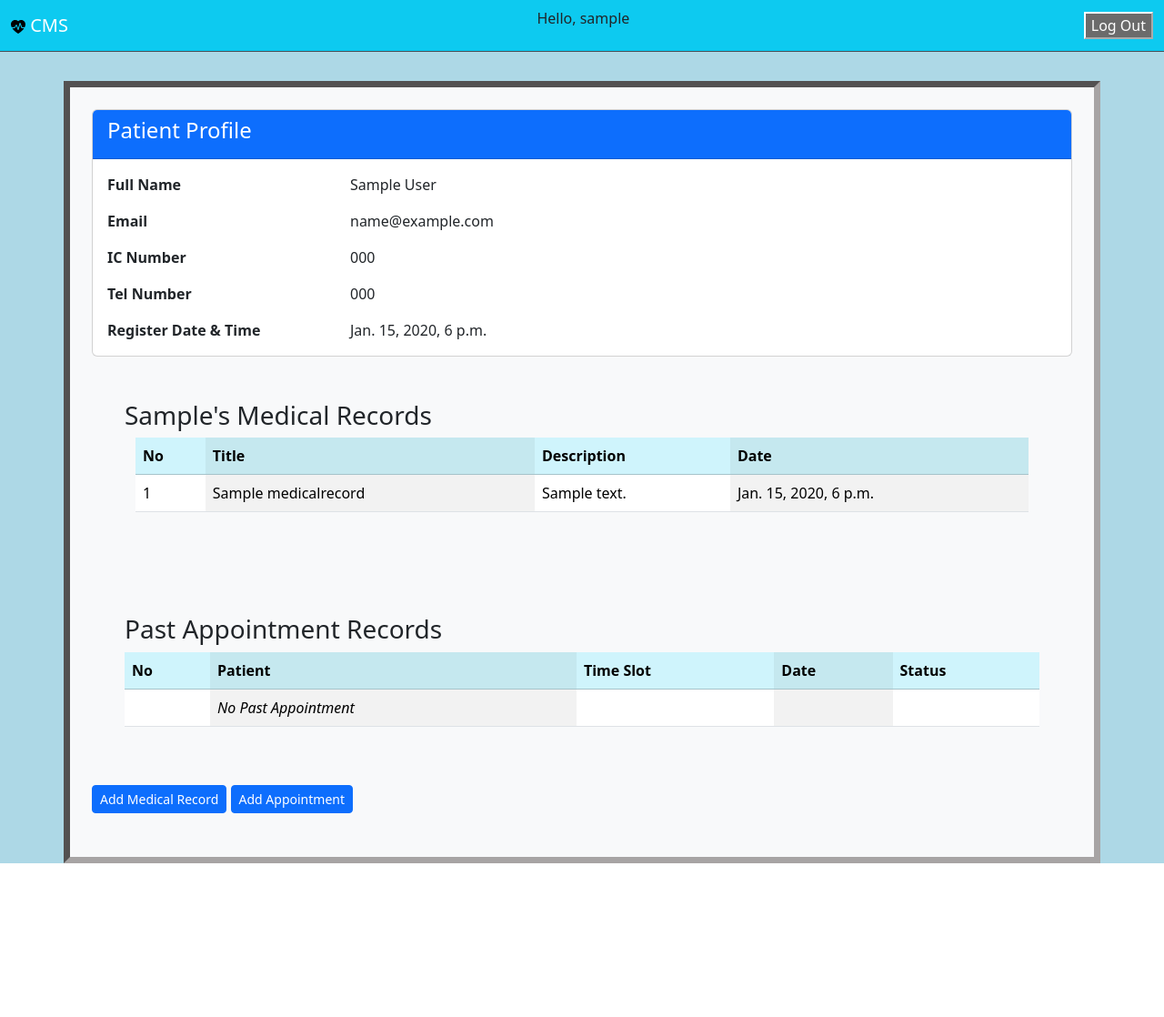
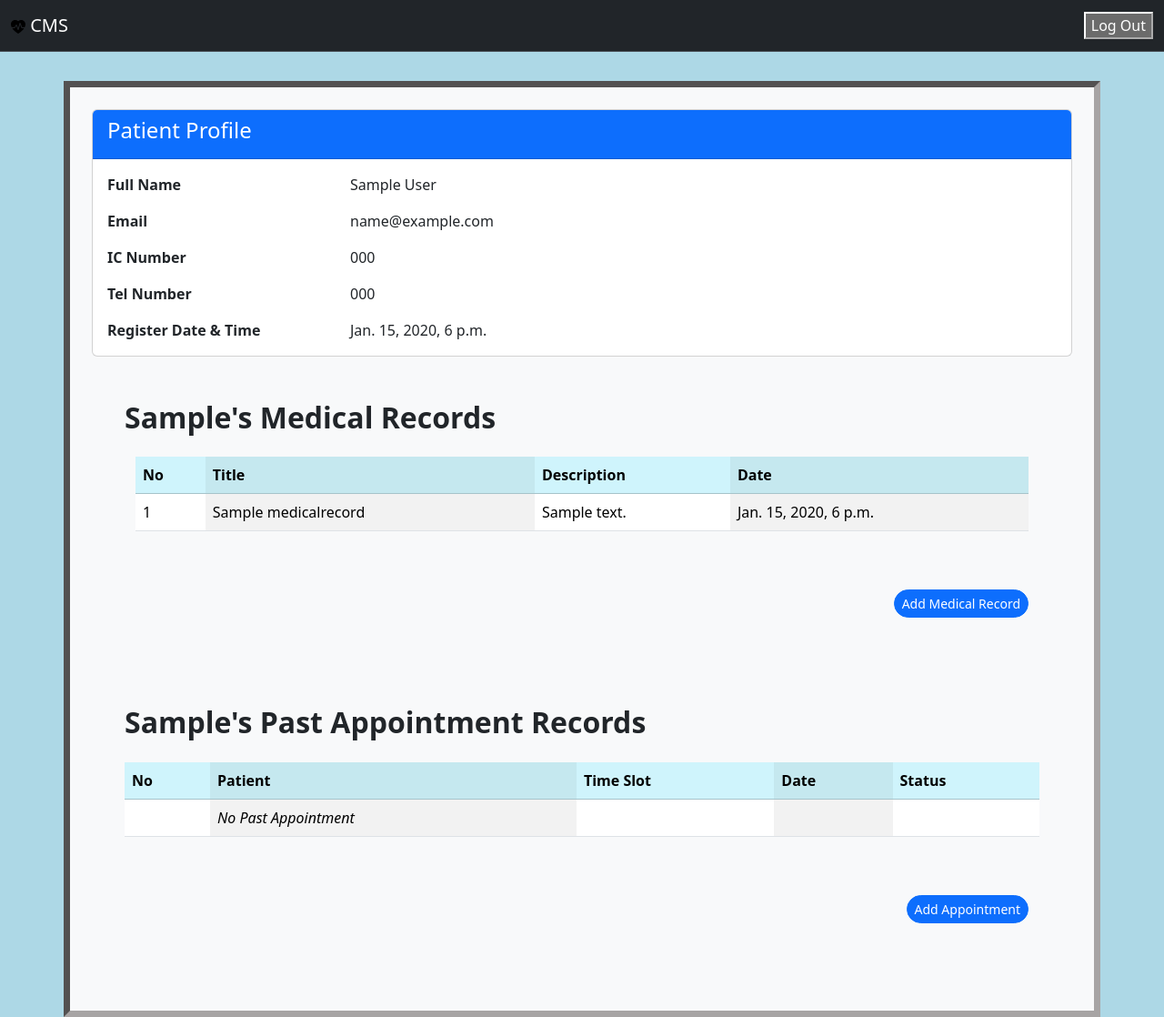
Before and after one commit to rahimi-mohd/CMS-extend, a Django app: page /patient_list/1/ in a window 1280 px wide. Shown: the whole page at 91% size. Before the commit the page ends 949 px from the top, so only its background shows below. Run offline with Django 5.2, Linux system fonts and the light colour scheme; a user stored in the database is signed in; tables that the repository leaves empty hold one stand-in row (values such as "Sample post").

Commit message:
minor UI improvement

```diff
--- a/clinic/templates/clinic/add_appointment.html
+++ b/clinic/templates/clinic/add_appointment.html
@@ -3,7 +3,7 @@
 
 {% block main %}
 
-<div class="container m-4">
+<div class="container-flex m-4">
     <fieldset class="form-group">
         <legend class="border-bottom mb-4">{{ patient.first_name }} - New Appointment</legend>
         <form action="" method="post">
@@ -12,7 +12,9 @@
             {% block form %}
             {% endblock %}
             {{ form|crispy }}
-            <button type="submit" class="btn btn-primary">Add</button>
+            <div class="container pt-3 text-end">
+                <button type="submit" class="btn btn-primary rounded-pill">Add</button>
+            </div>
         </form>
 
     </fieldset>
--- a/clinic/templates/clinic/add_medical_record.html
+++ b/clinic/templates/clinic/add_medical_record.html
@@ -3,7 +3,7 @@
 
 {% block main %}
 
-<div class="container m-4">
+<div class="container-flex m-4">
     <fieldset class="form-group">
         <legend class="border-bottom mb-4">{{ patient.first_name }} - Medical Record</legend>
         <form action="" method="post">
@@ -12,7 +12,9 @@
             {% block form %}
             {% endblock %}
             {{ form|crispy }}
-            <button type="submit" class="btn btn-primary">Add</button>
+            <div class="container pt-3 text-end">
+                <button type="submit" class="btn rounded-pill btn-primary">Add</button>
+            </div>
         </form>
 
     </fieldset>
--- a/clinic/templates/clinic/nav.html
+++ b/clinic/templates/clinic/nav.html
@@ -1,12 +1,10 @@
 {% load static %}
-<nav class="navbar bg-info border-bottom border-body" data-bs-theme="dark">
+<nav class="navbar bg-dark border-bottom border-body" data-bs-theme="dark">
     <div class="container-fluid">
         <a class="navbar-brand" href="{% url 'clinic:home' %}"><img src="{% static 'clinic/main-logo.svg' %}" alt="">
             CMS
         </a>
-
         {% if user.is_authenticated %}
-        <p>Hello, {{ user.username }}</p>
         <form action="{% url 'accounts:logout' %}" method="post">
             {% csrf_token %}
             <button type="submit">Log Out</button>
--- a/clinic/templates/clinic/patient_details.html
+++ b/clinic/templates/clinic/patient_details.html
@@ -38,7 +38,9 @@
 
 <!-- medical records -->
 <div class="container p-5">
-    <h3>{{ patient.first_name }}'s Medical Records</h3>
+    <div class="d-flex justify-content-between align-items-center mb-3">
+        <h2 class="fw-bold">{{ patient.first_name }}'s Medical Records</h2>
+    </div>
     <div class="container">
         <table class="table table-striped-columns">
             <thead>
@@ -68,11 +70,20 @@
             </tbody>
         </table>
     </div>
+    <div class="container pt-5 text-end">
+        <a class="btn rounded-pill btn-primary btn-sm" href="{% url 'clinic:add_medical_record' patient.pk %}"
+            role="button">
+            Add Medical Record
+        </a>
+    </div>
 </div>
+
 
 <!-- past appointment -->
 <div class="container p-5">
-    <h3>Past Appointment Records</h3>
+    <div class="d-flex justify-content-between align-items-center mb-3">
+        <h2 class="fw-bold">{{ patient.first_name }}'s Past Appointment Records</h2>
+    </div>
     <table class="table table-striped-columns">
         <thead>
             <tr class="table-info">
@@ -108,17 +119,15 @@
             {% endfor %}
         </tbody>
     </table>
-
-</div>
-
-<div class="container">
-    <a class="btn btn-primary btn-sm" href="{% url 'clinic:add_medical_record' patient.pk %}" role="button">
-        Add Medical Record
-    </a>
-    <a class="btn btn-primary btn-sm" href="{% url 'clinic:add_appointment' patient.pk %}" role="button">
-        Add Appointment
-    </a>
+    <div class="container pt-5 text-end">
+        <a class="btn rounded-pill btn-primary btn-sm" href="{% url 'clinic:add_appointment' patient.pk %}"
+            role="button">
+            Add Appointment
+        </a>
+    </div>
 </div>
 
 
+
+
 {% endblock %}
--- a/clinic/templates/clinic/patient_list.html
+++ b/clinic/templates/clinic/patient_list.html
@@ -39,8 +39,9 @@
     </table>
 </div>
 
-<div class="container pt-5">
-    <a class="btn btn-primary btn-sm" href="{% url 'clinic:register_patient' %}" role="button">Register New Patient</a>
+<div class="container pt-5 text-end">
+    <a class="btn rounded-pill btn-primary btn-sm" href="{% url 'clinic:register_patient' %}" role="button">Register New
+        Patient</a>
 </div>
 
 {% endblock %}
```
